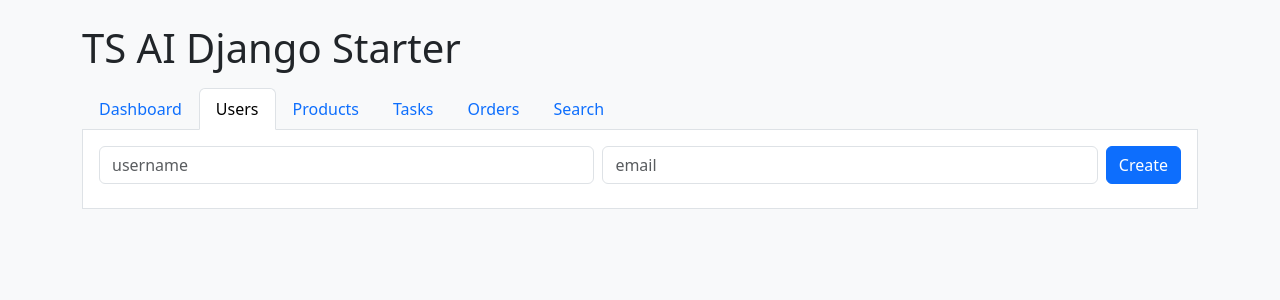
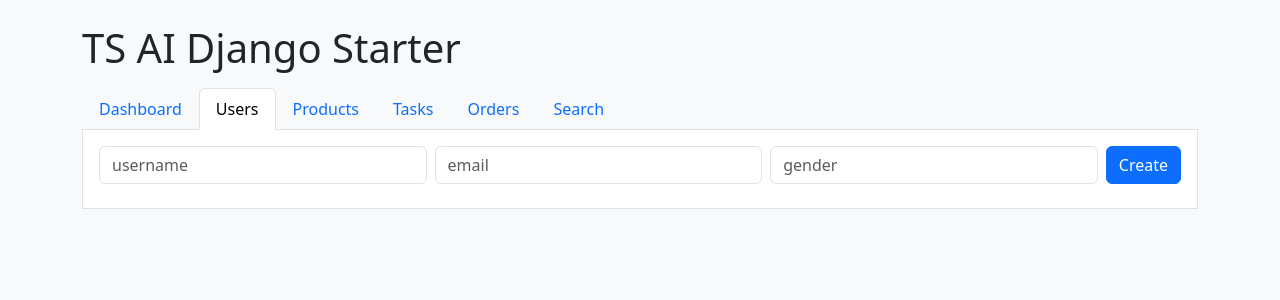
Before and after one commit to yash6195/Python_CIA_demo, a Django app: page / in a window 1280 px wide, after a click on "Users". Shown: the top 300 px of the page. Run offline with Django 4.2, Linux system fonts and the light colour scheme; data comes from the database, SQL or seed files in the repository; data that the repository does not hold is empty.

Commit message:
Add gender input field to user creation form

```diff
--- a/TS_AI_Django_Starter/backend/templates/dashboard.html
+++ b/TS_AI_Django_Starter/backend/templates/dashboard.html
@@ -28,6 +28,7 @@
       <div class="d-flex gap-2 mb-2">
         <input id="userName" class="form-control" placeholder="username">
         <input id="userEmail" class="form-control" placeholder="email">
+        <input id="userGendere" class="form-control" placeholder="gender">
         <button class="btn btn-primary" onclick="createUser()">Create</button>
       </div>
       <ul id="usersList" class="list-group"></ul>
```
